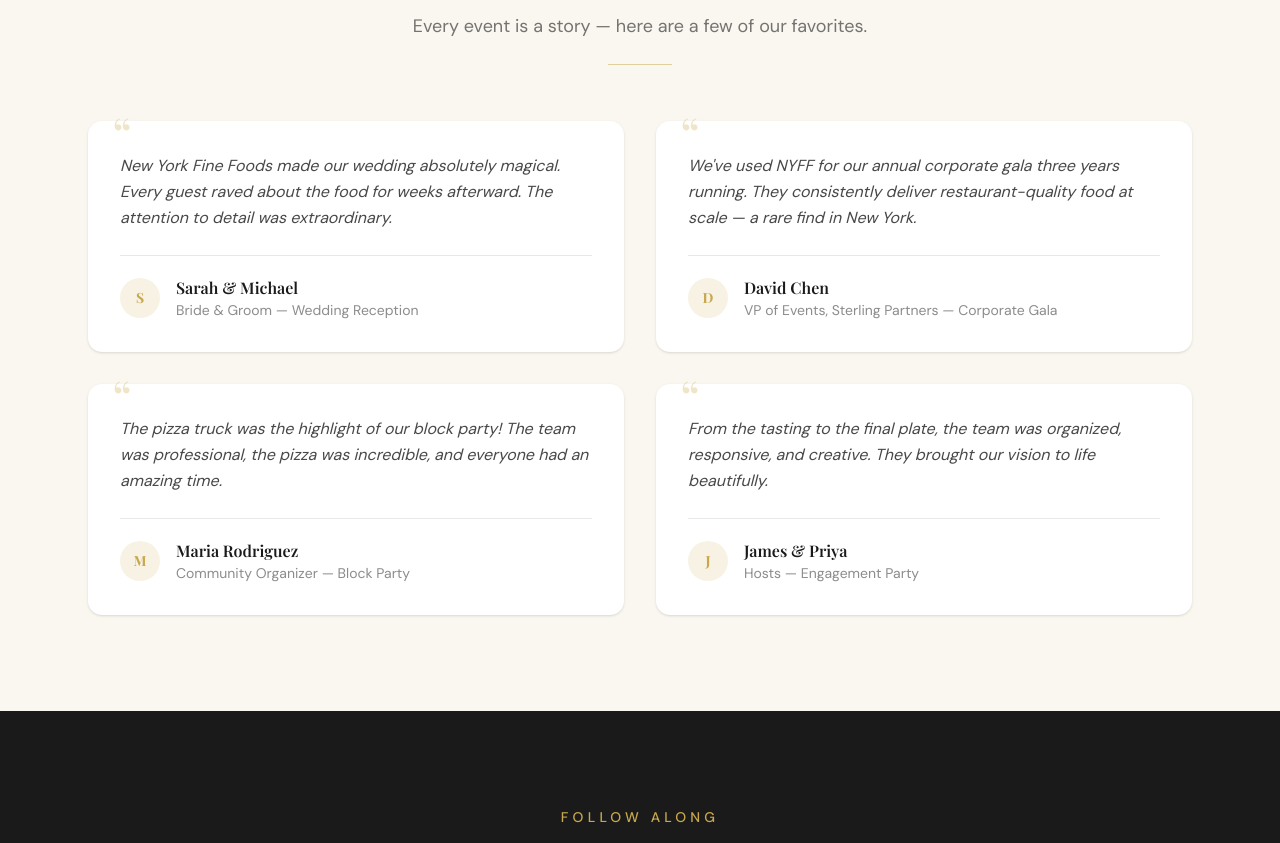
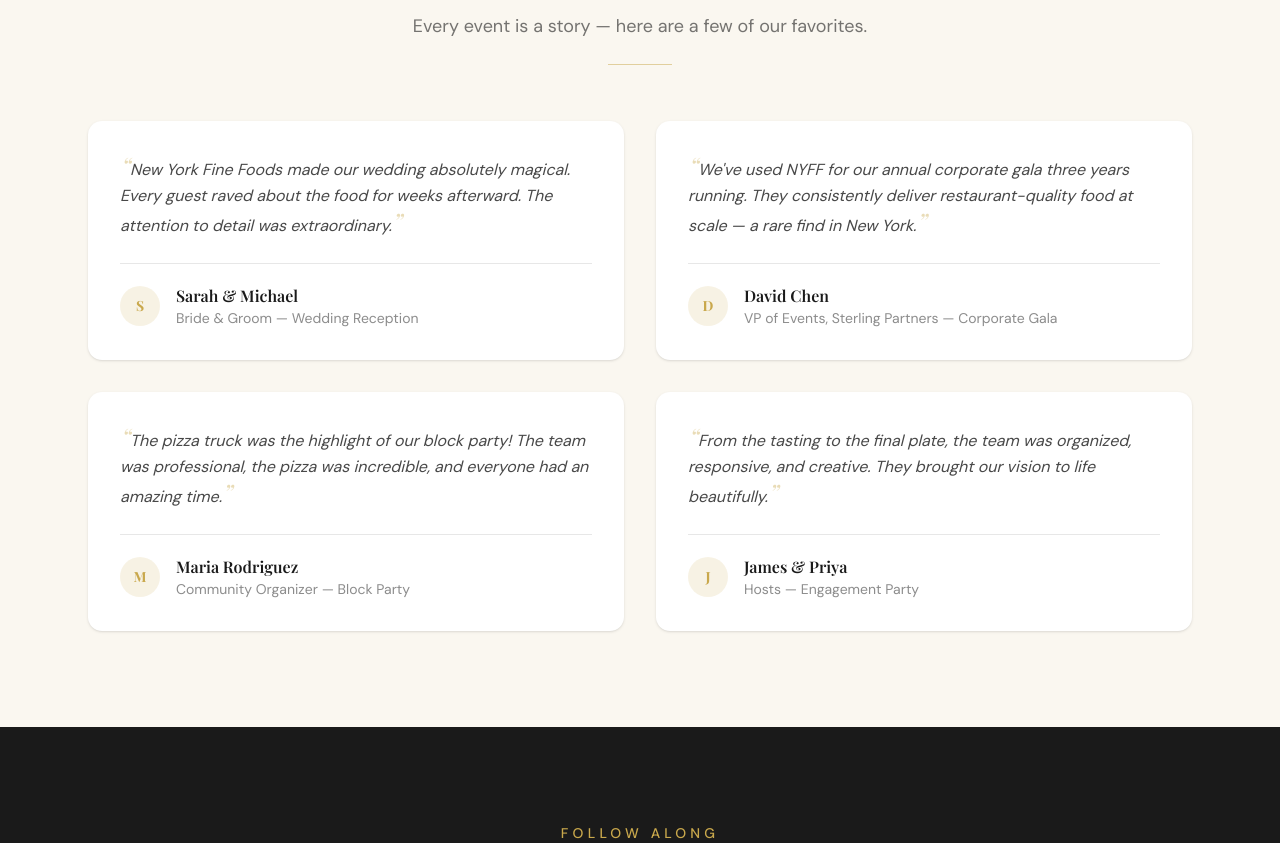
Before and after one commit to hamadgul/newyorkfinefoods, a Next.js app: page / in a window 1280 px wide. Shown: the part 2779-3622 px from the top of the page. Built offline with nearby package versions, Linux system fonts and the light colour scheme; a web font is replaced by a local one.

Commit message:
Refactor testimonial quote styling to inline opening and closing quotation marks with reduced size and opacity

```diff
--- a/src/components/sections/testimonials-section.tsx
+++ b/src/components/sections/testimonials-section.tsx
@@ -20,11 +20,10 @@ export function TestimonialsSection() {
               key={t.name}
               className="relative rounded-xl bg-white p-8 shadow-sm transition-shadow duration-300 hover:shadow-md"
             >
-              <span className="absolute -top-3 left-6 font-heading text-5xl leading-none text-gold/30">
-                &ldquo;
-              </span>
-              <p className="relative text-charcoal/80 leading-relaxed italic">
+              <p className="text-charcoal/80 leading-relaxed italic">
+                <span className="font-heading text-2xl leading-none text-gold/40">&ldquo;</span>
                 {t.quote}
+                <span className="font-heading text-2xl leading-none text-gold/40">&rdquo;</span>
               </p>
               <div className="mt-6 flex items-center gap-4 border-t border-charcoal/10 pt-5">
                 <div className="h-10 w-10 rounded-full bg-gold/15 flex items-center justify-center">
```
